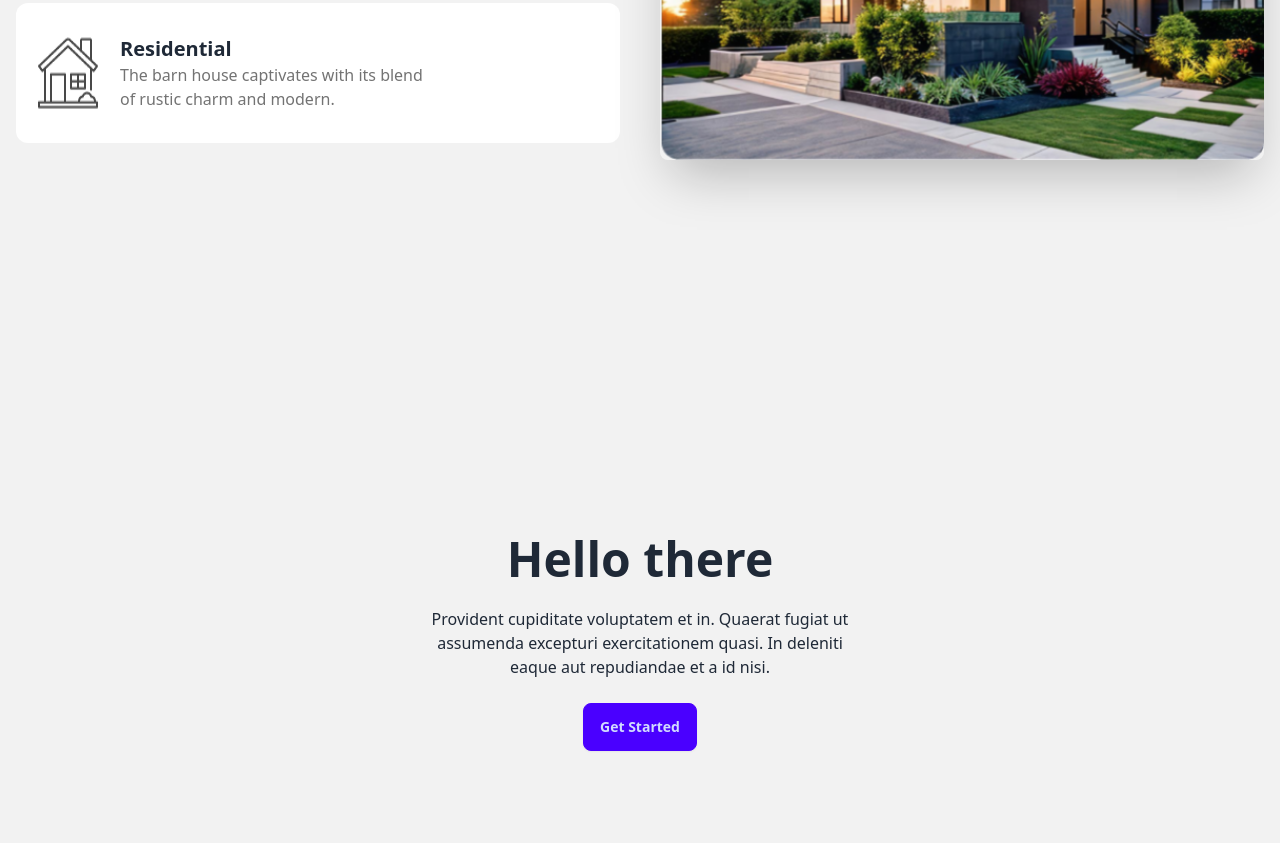
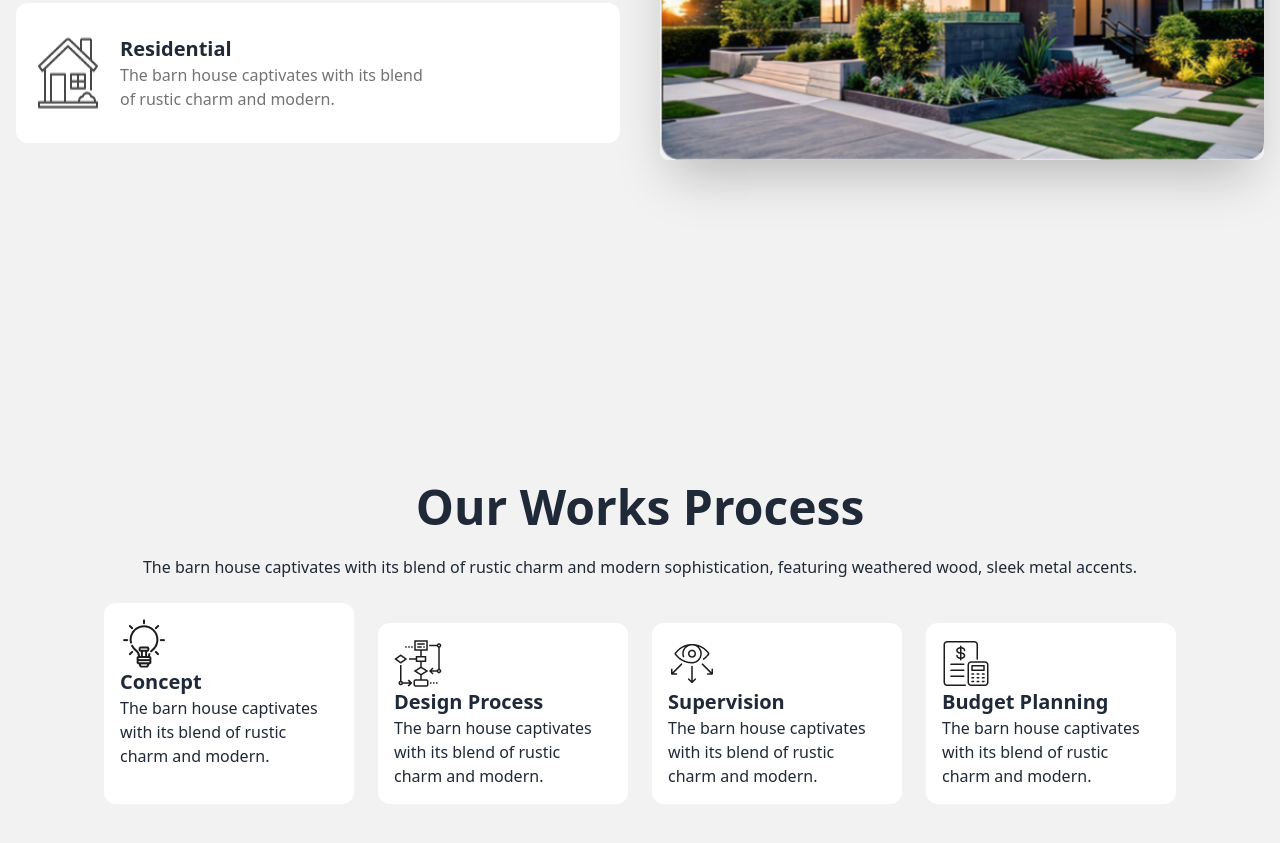
Before and after one commit to Abdullahsadik9/arcitecture-website-with-tailwind-daisyui, a plain HTML site: page index.html in a window 1280 px wide. Shown: the part 1375-2218 px from the top of the page. Drawn offline with nearby package versions, Linux system fonts and the light colour scheme.

Commit message:
our work pricess

```diff
--- a/index.html
+++ b/index.html
@@ -191,14 +191,55 @@
       <section>
         <div class="hero bg-base-200 min-h-screen">
           <div class="hero-content text-center">
-            <div class="max-w-md">
-              <h1 class="text-5xl font-bold">Hello there</h1>
+            <div class="">
+              <h1 class="text-5xl font-bold">Our Works Process</h1>
               <p class="py-6">
-                Provident cupiditate voluptatem et in. Quaerat fugiat ut
-                assumenda excepturi exercitationem quasi. In deleniti eaque aut
-                repudiandae et a id nisi.
+                The barn house captivates with its blend of rustic charm and
+                modern sophistication, featuring weathered wood, sleek metal
+                accents.
               </p>
-              <button class="btn btn-primary">Get Started</button>
+              <div class="lg:flex lg:gap-6 flex-row space-y-5">
+                <!-- img-1 -->
+                <div class="text-left bg-white p-4 w-[250px] rounded-xl h-auto">
+                  <img src="img/concept.png" alt="" />
+                  <h1 class="font-bold text-xl">Concept</h1>
+                  <p>
+                    The barn house captivates <br />
+                    with its blend of rustic <br />
+                    charm and modern.
+                  </p>
+                </div>
+                <!-- img-2 -->
+                <div class="text-left bg-white p-4 w-[250px] rounded-xl h-auto">
+                  <img src="img/flow-chart.png" alt="" />
+                  <h1 class="font-bold text-xl">Design Process</h1>
+                  <p>
+                    The barn house captivates <br />
+                    with its blend of rustic <br />
+                    charm and modern.
+                  </p>
+                </div>
+                <!-- img-3 -->
+                <div class="text-left bg-white p-4 w-[250px] rounded-xl h-auto">
+                  <img src="img/vision.png" alt="" />
+                  <h1 class="font-bold text-xl">Supervision</h1>
+                  <p>
+                    The barn house captivates <br />
+                    with its blend of rustic <br />
+                    charm and modern.
+                  </p>
+                </div>
+                <!-- img-4 -->
+                <div class="text-left bg-white p-4 w-[250px] rounded-xl h-auto">
+                  <img src="img/budget-planning.png" alt="" />
+                  <h1 class="font-bold text-xl">Budget Planning</h1>
+                  <p>
+                    The barn house captivates <br />
+                    with its blend of rustic <br />
+                    charm and modern.
+                  </p>
+                </div>
+              </div>
             </div>
           </div>
         </div>
```
